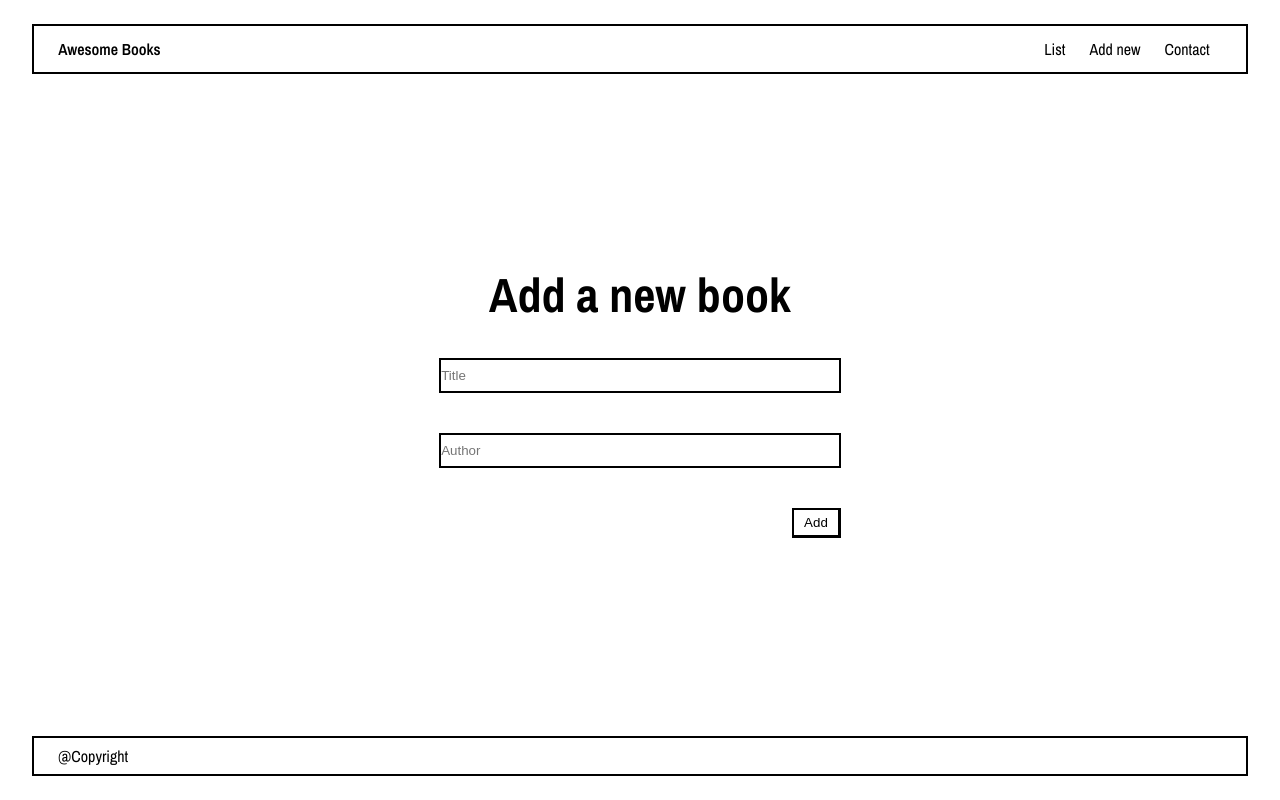
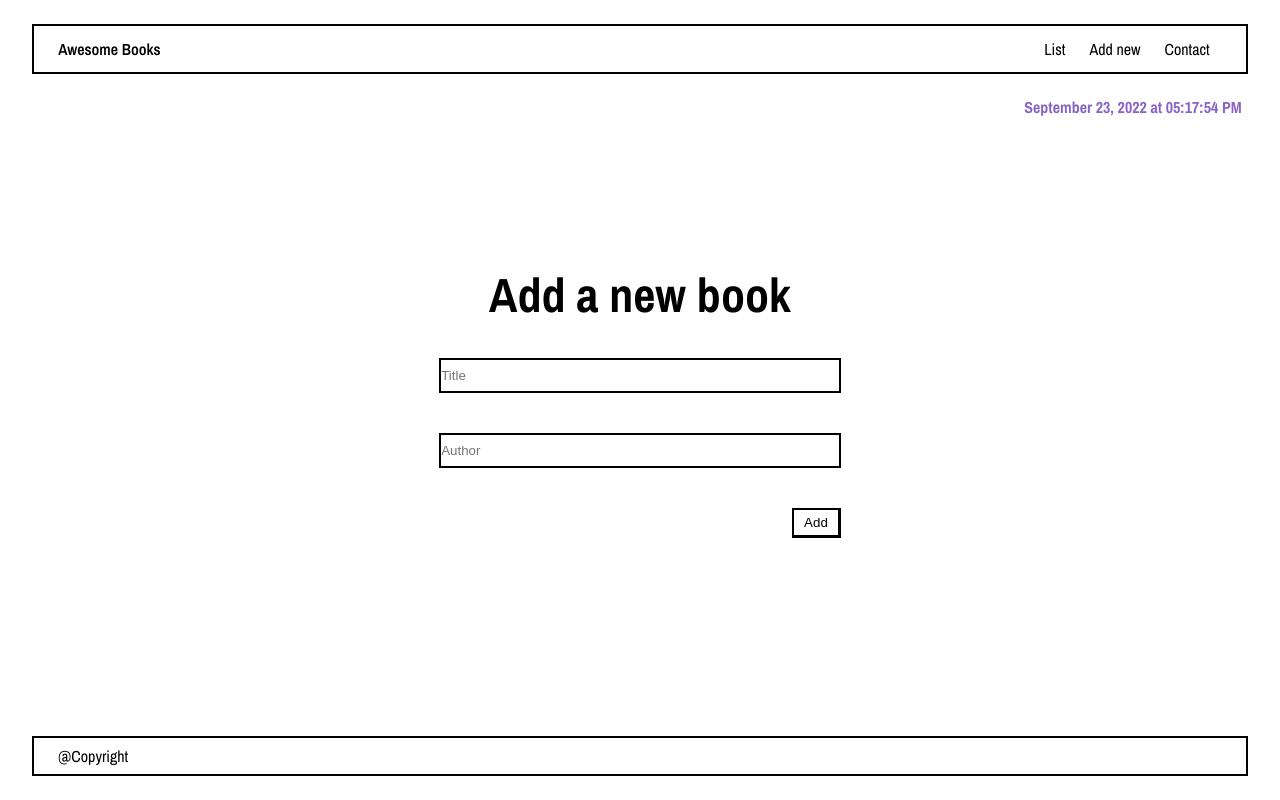
Before and after one commit to carreraprogrammer/Awessome-books, a website with bundled scripts: page index.html in a window 1280 px wide. Built offline with nearby package versions, Linux system fonts and the light colour scheme.

Commit message:
display current date

```diff
--- a/Styles/style.css
+++ b/Styles/style.css
@@ -276,3 +276,17 @@ footer p {
   color: #8963c6;
   font-weight: bold;
 }
+
+/* date */
+
+#date-time {
+  height: 24px;
+  width: 300px;
+  color: #8963c6;
+  position: absolute;
+  right: 3%;
+  top: 12%;
+  display: flex;
+  justify-content: right;
+  font-weight: bolder;
+}
--- a/index.html
+++ b/index.html
@@ -21,6 +21,7 @@
           <li><a href="#" class="navlinks" id="contact-link">Contact</a></li>
         </ul>
       </nav>
+      <div id="date-time"></div>
       </header>
 
       <!-- Here start List section -->
--- a/js/index.js
+++ b/js/index.js
@@ -96,3 +96,27 @@ booksList.addEventListener('click', (e) => {
   // Remove book from the store
   LocalStorage.removeBooks(e.target.parentElement.previousElementSibling.firstChild.textContent);
 });
+
+// Add date
+
+
+function refreshTime() {
+  const timeDisplay = document.getElementById('date-time');
+  const dateOptions = {
+    year: 'numeric',
+    month: 'long',
+    day: 'numeric',
+    hour: '2-digit',
+    minute: '2-digit',
+    second: '2-digit',
+  };
+  const dateString = new Date().toLocaleString('en-us', dateOptions);
+  timeDisplay.textContent = dateString;
+}
+
+function initTime() {
+  refreshTime();
+  setInterval(refreshTime, 1000);
+}
+
+initTime();
```
